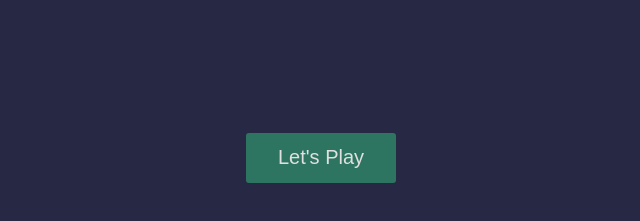
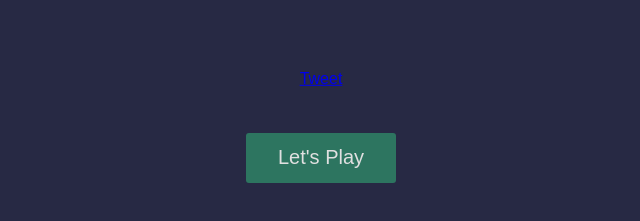
Before and after one commit to moripa115/moggithon2022-2-2C, a plain HTML site: page index.html in a window 1280 px wide. Shown: the part 321-542 px from the top of the page, 319-959 px from the left. Drawn offline with Linux system fonts and the light colour scheme.

Commit message:
twitterのシェアボタンを作成した

```diff
--- a/index.html
+++ b/index.html
@@ -40,7 +40,9 @@
         <button class="scissors">scissors</button>
       </div>
     </div>
+    <div class="tweet"><a href="https://twitter.com/share?ref_src=twsrc%5Etfw" class="twitter-share-button" data-size="large" data-lang="en" data-show-count="false">Tweet</a></div>
   </section>
+  <script async src="https://platform.twitter.com/widgets.js" charset="utf-8"></script>
   <script src="app.js"></script>
 </body>
 
--- a/style.css
+++ b/style.css
@@ -8,6 +8,7 @@ section {
     height: 100vh;
     background-color: rgb(39, 41, 68);
     font-family: sans-serif;
+    position: relative;
 }
 
 .score {
@@ -149,3 +150,10 @@ div.fadeIn {
         transform: translateY(0px);
     }
 }
+
+div.tweet{
+    position: absolute;
+    top: 50%;
+    left: 50%;
+    transform: translate(-50%,-50%);
+}
```
